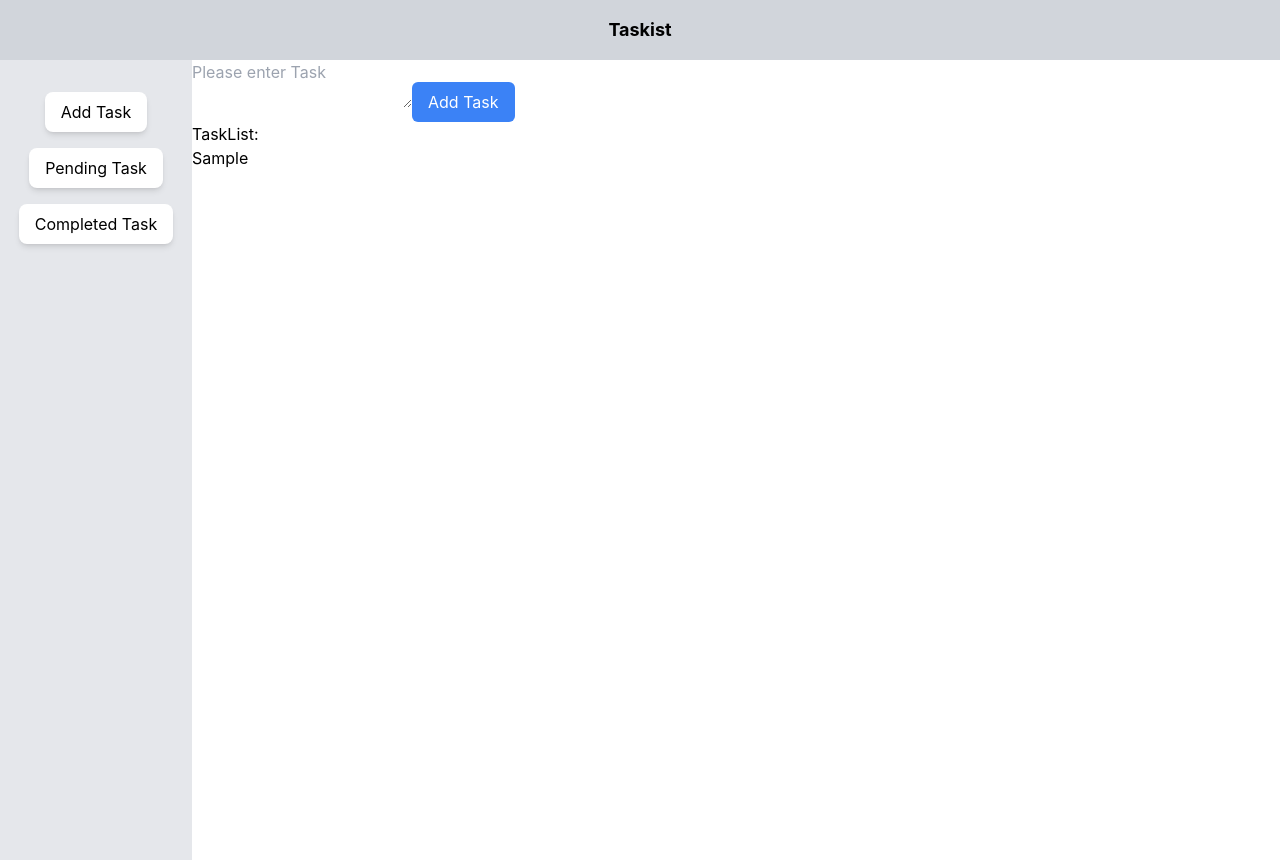
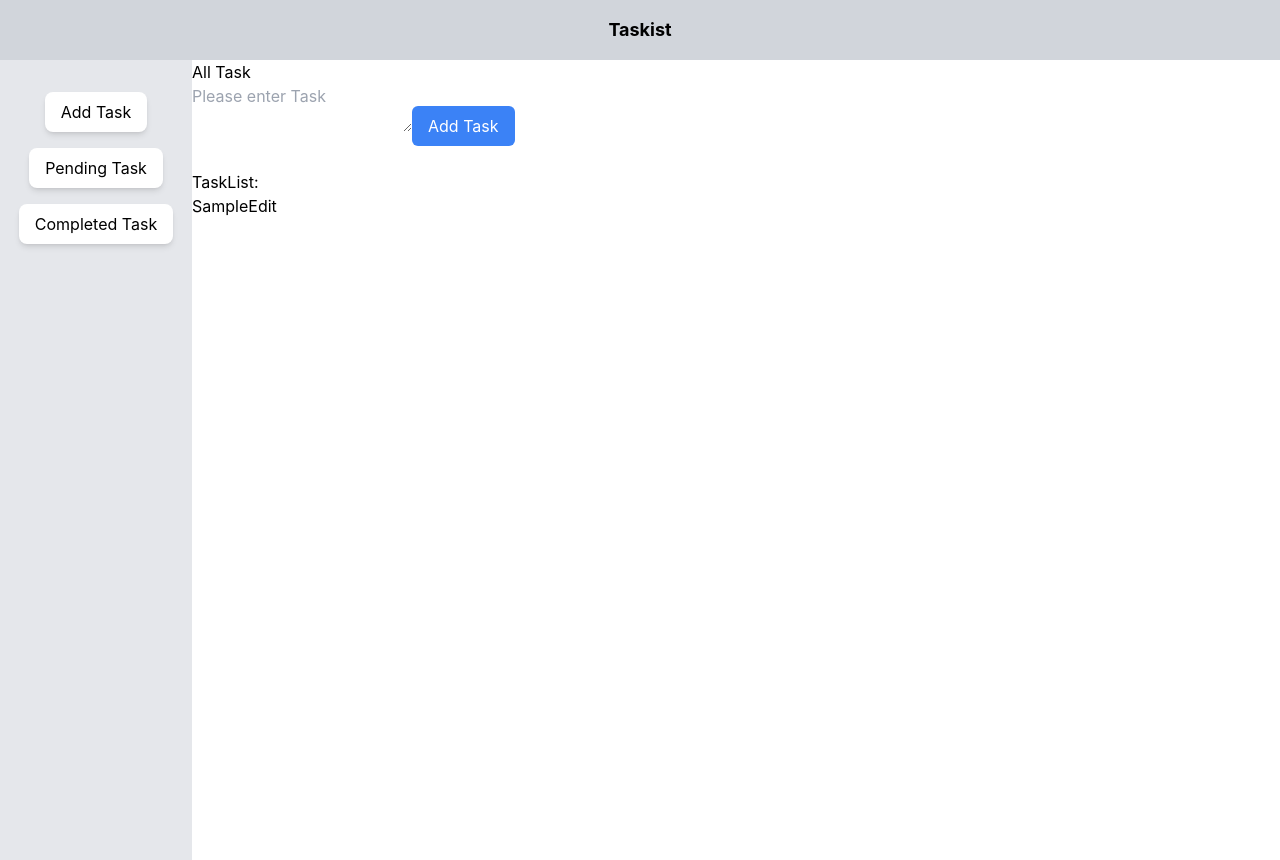
Before and after one commit to miraclebilly/taskist, a React (Create React App) app: page / in a window 1280 px wide. Both pictures are taken after typing "Sample" into the empty fields and a click on the button "Add Task". Built offline with nearby package versions, Linux system fonts and the light colour scheme.

Commit message:
Edit, Update, Delete feature added

```diff
--- a/src/App.js
+++ b/src/App.js
@@ -1,6 +1,6 @@
 
 import './App.css';
-import AddTask from './add'
+import Main from './Main'
 import Nav from './nav'
 import SideBar from './sidebar'
 
@@ -11,7 +11,7 @@ function App() {
     <Nav />
     <div className="flex">
       <SideBar />
-      <AddTask />
+      <Main />
     </div>
 
   </div>
--- /dev/null
+++ b/src/Main.js
@@ -0,0 +1,26 @@
+import React from 'react'
+import Add from './Add'
+import TaskList from './TaskList'
+
+export default function Main() {
+    const [tasks, setTasks] = React.useState([]);
+
+    const handleAddTask = (task) => {
+        setTasks([...tasks, task]);
+    };
+
+    const handleEditTask= (index, editedTask) => {
+        const updatedTasks = [...tasks];
+        updatedTasks[index] = editedTask;
+        setTasks(updatedTasks);
+    }
+
+
+    return(
+        <div>
+            <h1>All Task</h1>
+            <Add  onAdd={handleAddTask} /> <br/>
+            <TaskList tasks={tasks} onEdit={handleEditTask} />
+        </div>
+    )
+}
--- a/src/TaskList.js
+++ b/src/TaskList.js
@@ -1,12 +1,36 @@
+import React from 'react'
 
+export default function TaskList({tasks, onEdit}) {
+    const [editTask, setEditTask] = React.useState('');
 
-export default function TaskList({tasks}) {
+    const handleEditTask = (index) => {
+        setEditTask(tasks[index]);
+    };
+
+    const handleUpdateTask = (index) => {
+        onEdit(index, editTask);
+        setEditTask('');
+    }
+
     return(
         <div>
             <h2>TaskList:</h2>
             <ul>
                 {tasks.map((task, index) => (
-                <li key={index}>{task}</li>
+                <li key={index}>
+                    {task}
+                    <button onClick={() => handleEditTask(index)}>Edit</button>
+                    {editTask && (
+                        <>
+                            <input
+                                type="text"
+                                value={editTask}
+                                onChange={(e)=> setEditTask(e.target.value)}
+                            />
+                            <button onClick={() => handleUpdateTask(index)}>Update</button>
+                        </>
+                    )}
+                </li>
                 ))}
             </ul>
         </div>
--- a/src/add.js
+++ b/src/add.js
@@ -1,14 +1,14 @@
 import React from 'react'
-import TaskList from './TaskList'
 
-export default function Add() {
+
+export default function Add({onAdd}) {
     const [addTask, setAddTask] = React.useState('')
-    const [tasks, setTasks] = React.useState([])
+
 
 
     function handleTaskSubmit(e){
         e.preventDefault()
-       setTasks([...tasks, addTask]);
+       onAdd(addTask)
        setAddTask('');
     }
 
@@ -34,7 +34,7 @@ export default function Add() {
 
                 </button>
             </form>
-            <TaskList tasks={tasks} />
+
         </div>
     )
 }
```
